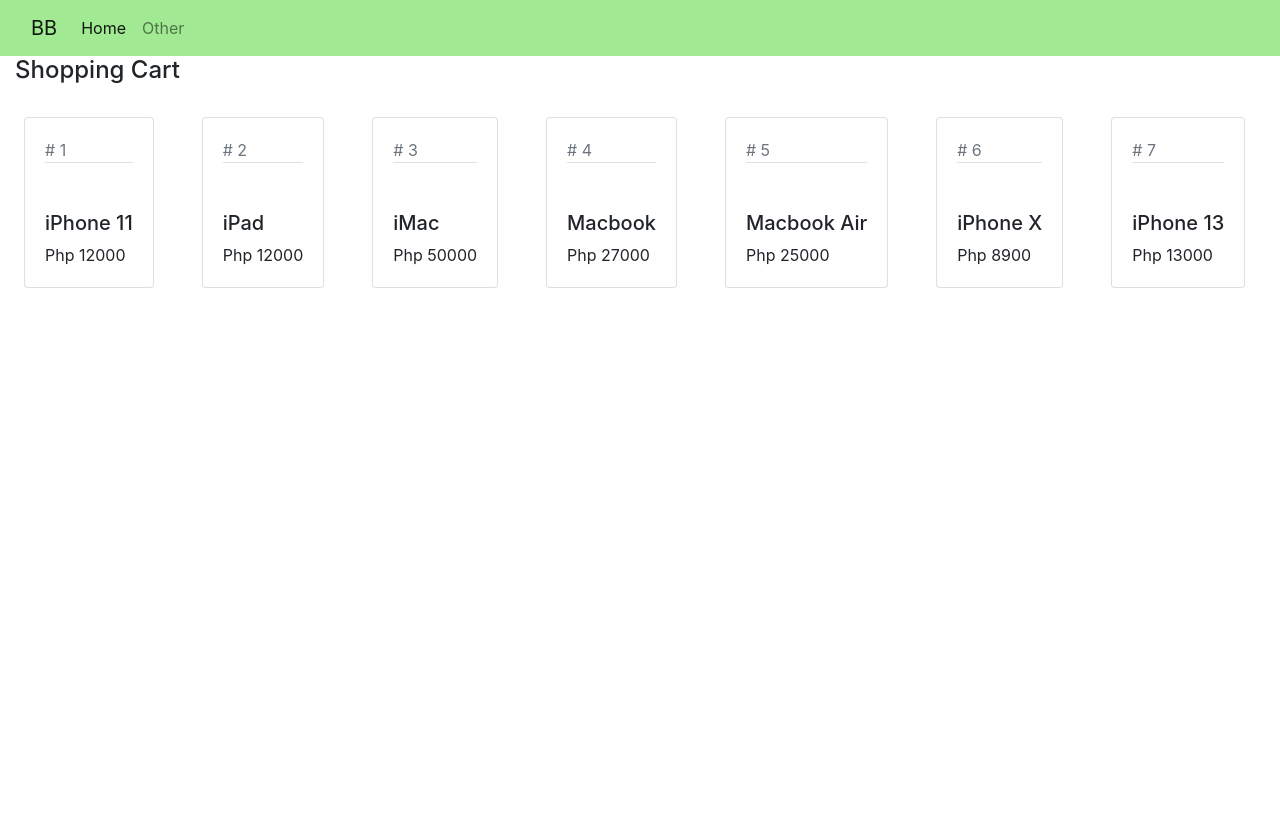
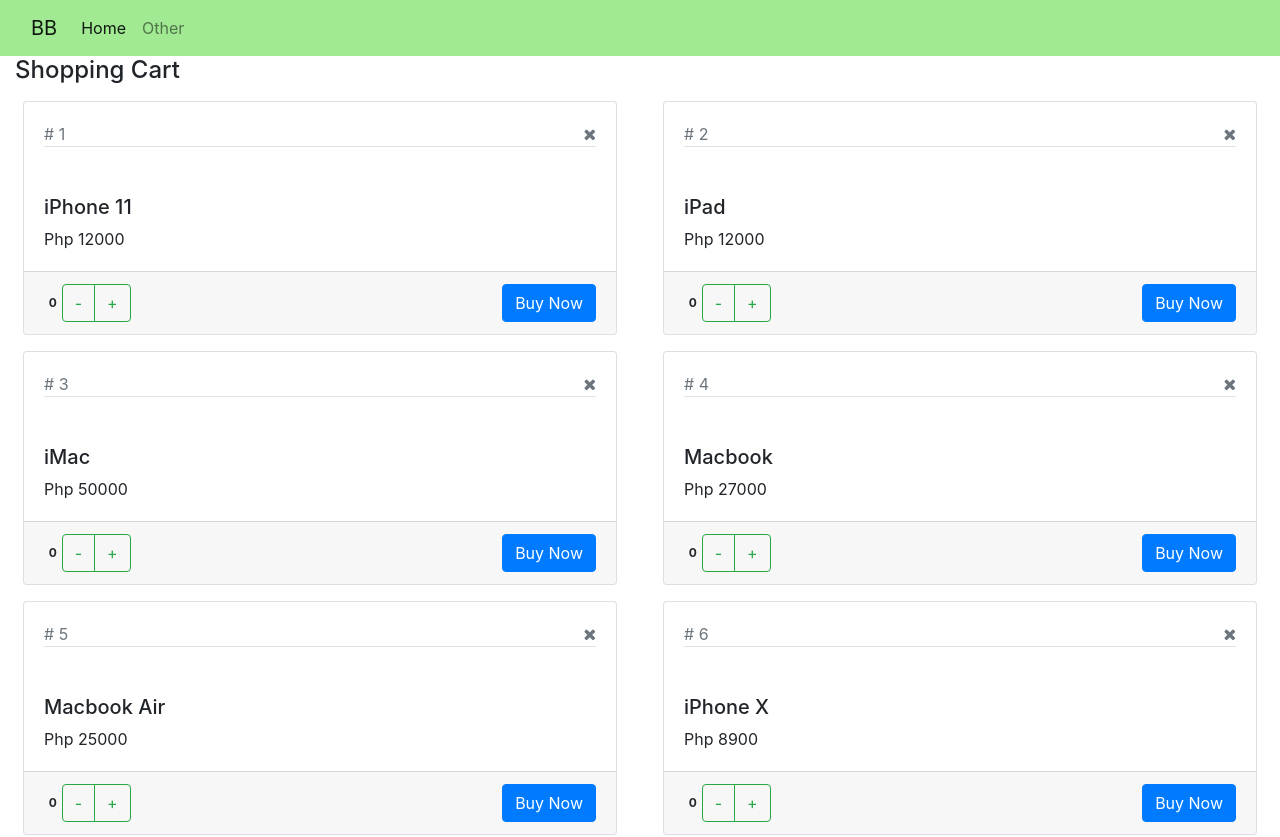
Before and after one commit to bekindtomammals0/ecommerce-app, a React (Create React App) app: page / in a window 1280 px wide. Shown: the top 837 px of the page. Before the commit the page ends 800 px from the top, so only its background shows below. Built offline with nearby package versions, Linux system fonts and the light colour scheme.

Commit message:
Added shopping cart buttons: Increment, Decrement, and Delete,
No event for Buy Now button yet

```diff
--- a/src/Product.jsx
+++ b/src/Product.jsx
@@ -1,14 +1,56 @@
 import React, { Component } from "react";
 
 export default class Product extends Component {
+  state = {
+    product: this.props.product,
+  };
+
   render() {
     //console.log(this.props);
     return (
-      <div className="card m-4">
-        <div className="card-body">
-          <div className="text-muted"># {this.props.id}</div>
-          <h5 className="pt-5 border-top">{this.props.productName}</h5>
-          <div>Php {this.props.price} </div>
+      <div className="col-lg-6">
+        <div className="card m-2">
+          <div className="card-body">
+            <div className="text-muted">
+              # {this.state.product.id}
+              <span
+                className="pull-right hand-icon"
+                onClick={() => {
+                  this.props.onDelete(this.state.product);
+                }}
+              >
+                <i className="fa fa-times"></i>
+              </span>
+            </div>
+            <h5 className="pt-5 border-top">
+              {this.state.product.productName}
+            </h5>
+            <div>Php {this.state.product.price} </div>
+          </div>
+          <div className="card-footer">
+            <div className="float-left">
+              <span className="badge">{this.state.product.quantity}</span>
+              <div className="btn-group">
+                <button
+                  className="btn btn-outline-success"
+                  onClick={() => {
+                    this.props.onDecrement(this.state.product, 0);
+                  }}
+                >
+                  -
+                </button>
+                <button
+                  className="btn btn-outline-success"
+                  onClick={() => {
+                    this.props.onIncrement(this.state.product, 5);
+                  }}
+                >
+                  +
+                </button>
+              </div>
+            </div>
+            <div className="float-right">{this.props.children}</div>
+          </div>
         </div>
       </div>
     );
--- a/src/ShoppingCart.jsx
+++ b/src/ShoppingCart.jsx
@@ -22,16 +22,60 @@
           {this.state.products.map((prod) => {
             return (
               <Product
+                //these are properties('props') of Product Component
                 key={prod.id}
-                id={prod.id}
-                productName={prod.productName}
-                price={prod.price}
-                quantity={prod.quantity}
-              />
+                product={prod}
+                onIncrement={this.handleIncrement}
+                onDecrement={this.handleDecrement}
+                onDelete={this.handleDelete}
+              >
+                <button className="btn btn-primary">Buy Now</button>
+              </Product>
             );
           })}
         </div>
       </div>
     );
   }
+
+  //executes when onIncrement event is fired
+  //which fires when '+' button is clicked
+  handleIncrement = (product, maxValue) => {
+    let allProducts = [...this.state.products];
+    let index = allProducts.indexOf(product);
+
+    if (allProducts[index].quantity < maxValue) {
+      allProducts[index].quantity++;
+      //update state of parent('this') component
+      this.setState({ products: allProducts });
+    }
+
+    //this.setState(() => (product.quantity += 1));
+  };
+
+  //executes when onDecrement event is fired
+  //which fires when '-' button is clicked
+  handleDecrement = (product, minValue) => {
+    //works the same as handleIncrement
+    if (product.quantity > minValue) {
+      //update state of parent('this') component
+      this.setState(() => (product.quantity -= 1));
+    }
+  };
+
+  handleDelete = (product) => {
+    //get index of selected product
+    let allProducts = [...this.state.products];
+    let index = allProducts.indexOf(product);
+
+    if (window.confirm("Are you sure you want to delete this item?")) {
+      //delete product based on index
+      allProducts.splice(index, 1);
+
+      //update state of parent('this') component
+      this.setState({
+        products: allProducts,
+      });
+    }
+  };
 }
--- a/src/index.css
+++ b/src/index.css
@@ -20,3 +20,7 @@
   color: yellow;
   font-size: 20px;
 }
+
+.hand-icon{
+  cursor: pointer;
+}
--- a/src/index.js
+++ b/src/index.js
@@ -6,6 +6,7 @@
 import "popper.js/dist/umd/popper";
 import "bootstrap/dist/js/bootstrap";
 import "bootstrap/dist/css/bootstrap.css";
+import "font-awesome/css/font-awesome.css";
 
 const root = ReactDOM.createRoot(document.getElementById('root'));
 root.render(
```
Also changed, not shown: package.json (+6 -1 lines), src/CustomerList.jsx (+7 -5 lines), 1 other file (tests, documents, lock files or other folders).
